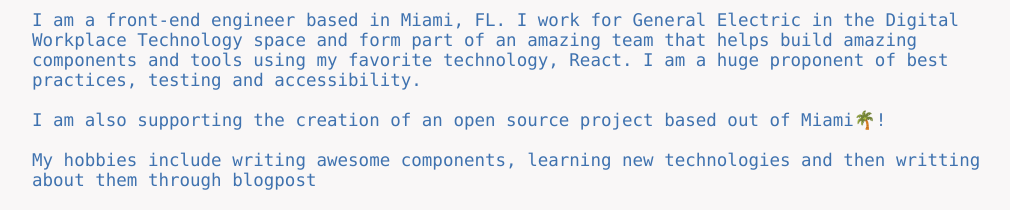
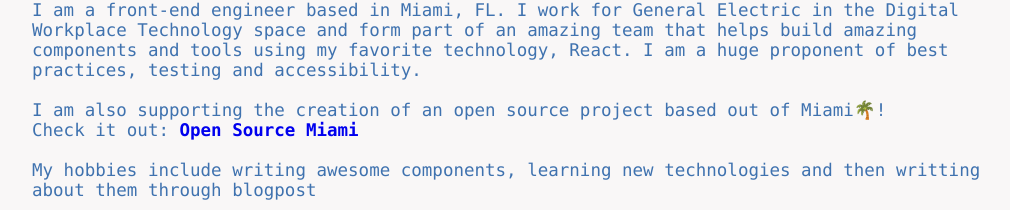
Before and after one commit to aromanarguello/site-nextjs, a Next.js app: page / in a window 1280 px wide. Shown: the part 543-753 px from the top of the page, without its empty margins (111-1121 px from the left). Built offline with nearby package versions, Linux system fonts and the light colour scheme.

Commit message:
added osmiami source

```diff
--- a/components/Bio/Bio.tsx
+++ b/components/Bio/Bio.tsx
@@ -1,5 +1,5 @@
 import * as React from 'react'
-import { Text } from '../Layout/Layout.styles'
+import { Text, Link } from '../Layout/Layout.styles'
 
 const Bio: React.FC = () => {
   return (
@@ -11,10 +11,17 @@
         favorite technology, React. I am a huge proponent of best practices,
         testing and accessibility.
       </Text>
-      <Text pb="20px">
+      <Text>
         I am also supporting the creation of an open source project based out of
         Miami🌴!
       </Text>
+      <Text pb="20px">
+        Check it out:{' '}
+        <Link href="https://github.com/open-source-miami/component-library">
+          Open Source Miami
+        </Link>{' '}
+      </Text>
+
       <Text pb="20px">
         My hobbies include writing awesome components, learning new technologies
         and then writting about them through blogpost
```
